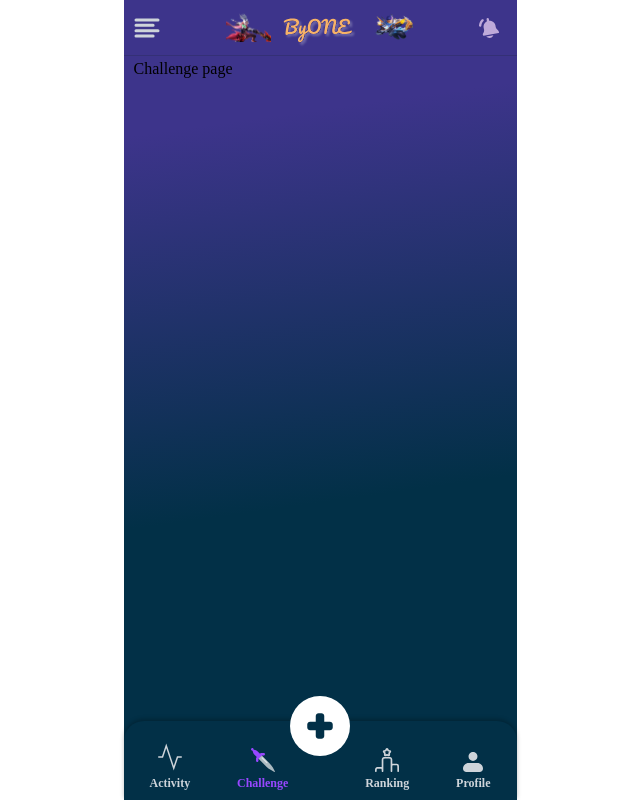
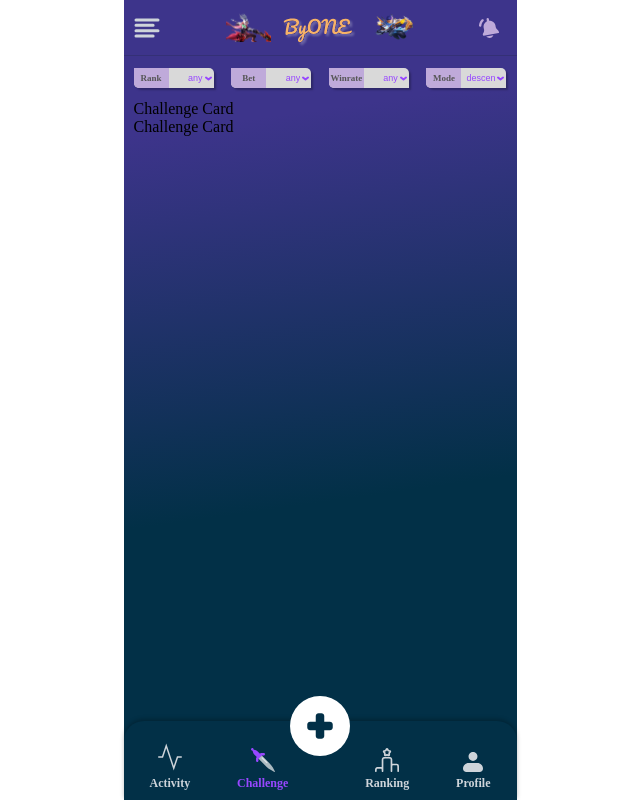
Before and after one commit to ZinMyoHtet1/ByOne-Frontend, a React (Vite) app: page /challenge in a window 1280 px wide. Shown: the whole page, without its empty margins (320-960 px from the left). Built offline with nearby package versions, Linux system fonts and the light colour scheme.

Commit message:
add filters for challenge card

```diff
--- a/src/assets/index.js
+++ b/src/assets/index.js
@@ -10,6 +10,7 @@ import notiBackBtn from "./noti-back-btn.svg";
 import squadIcon from "./squad-icon.svg";
 import settingIcon from "./setting-icon.svg";
 import logoutIcon from "./logout-icon.svg";
+import upArrowIcon from "./upArrow-icon.svg";
 
 export {
   appLogoIcon,
@@ -24,4 +25,5 @@ export {
   squadIcon,
   settingIcon,
   logoutIcon,
+  upArrowIcon,
 };
--- a/src/components/ActiveBattleCard/active-battle-card.css
+++ b/src/components/ActiveBattleCard/active-battle-card.css
@@ -3,6 +3,7 @@
   flex-direction: column;
   justify-content: flex-start;
   margin-bottom: 8px;
+  padding-top: 4px;
 }
 
 #active-battle-card .timer-container {
--- /dev/null
+++ b/src/components/ChallengeCard/ChallengeCard.jsx
@@ -0,0 +1,6 @@
+import "./challenge-card.css";
+const ChallengeCard = () => {
+  return <div className="challenge-card">Challenge Card</div>;
+};
+
+export default ChallengeCard;
--- /dev/null
+++ b/src/components/FilterChallenge/FilterChallenge.jsx
@@ -0,0 +1,40 @@
+/* eslint-disable react/prop-types */
+import { useState } from "react";
+import { upArrowIcon } from "../../assets";
+import "./filter-challenge.css";
+const FilterChallenge = ({ label, options, name, value, handleChange }) => {
+  const [touched, setTouched] = useState(false);
+  return (
+    <div className="filter">
+      <div className="label">{label}</div>
+      {/* <div className="options">{options}</div> */}
+      <div className="form-control options">
+        {/* <label htmlFor={name}>{label}</label> */}
+        <select
+          name={name}
+          id={name}
+          onChange={(e) => {
+            handleChange(e);
+            setTouched(false);
+          }}
+          value={value}
+          onFocus={() => setTouched(true)}
+          onBlur={() => setTouched(false)}
+        >
+          {options.map((option) => (
+            <option key={option.value} value={option.value}>
+              {option.label}
+            </option>
+          ))}
+        </select>
+        <img
+          src={upArrowIcon}
+          alt="up-arrow-icon"
+          className={`up-arrow-icon ${touched ? "touched" : ""}`}
+        />
+      </div>
+    </div>
+  );
+};
+
+export default FilterChallenge;
--- /dev/null
+++ b/src/components/FilterChallenge/filter-challenge.css
@@ -0,0 +1,57 @@
+.filter {
+  display: flex;
+  align-items: center;
+  justify-content: space-between;
+  width: 80px;
+  height: 20px;
+  background-color: var(--light-gray-color);
+  padding-right: 2px;
+  border-radius: 0 5px 0 5px;
+  box-shadow: 2px 2px 2px rgba(0, 0, 0, 0.25);
+}
+
+.filter .label {
+  display: flex;
+  align-items: center;
+  justify-content: center;
+  width: 35px;
+  height: 100%;
+  font-size: 9px;
+  font-weight: 600;
+  background-color: var(--white-purple-color);
+  border-bottom-left-radius: 5px;
+  color: #555555;
+  cursor: default;
+}
+
+.filter .options {
+  display: flex;
+  align-items: center;
+  justify-content: flex-end;
+}
+
+.filter .options select {
+  -webkit-appearance: none;
+  -moz-appearance: none;
+  appearance: none;
+  outline: none;
+  background-color: transparent;
+  font-size: 9px;
+  border: none;
+  text-align: end;
+  color: var(--purple-color);
+  padding-right: 2px;
+  cursor: pointer;
+}
+
+.filter .options img {
+  transition: all 0.3s ease;
+}
+
+.filter .options img.touched {
+  transform: rotate(180deg);
+}
+
+.filter .options select option {
+  font-size: 14px;
+}
--- /dev/null
+++ b/src/db/options.js
@@ -0,0 +1,27 @@
+const rankOptions = [
+  { label: "any", value: "any" },
+  { label: "glory", value: "gl" },
+  { label: "mythic", value: "my" },
+  { label: "legend", value: "lg" },
+];
+
+const betOptions = [
+  { label: "any", value: "any" },
+  { label: "30k-50k", value: "30-50" },
+  { label: "15k-30k", value: "15-30" },
+  { label: "5k-15k", value: "5-15" },
+];
+
+const winrateOptions = [
+  { label: "any", value: "any" },
+  { label: "85-90", value: "85-90" },
+  { label: "80-85", value: "80-85" },
+  { label: "75-80", value: "75-80" },
+];
+
+const modeOptions = [
+  { label: "descen", value: "descend" },
+  { label: "ascen", value: "ascend" },
+];
+
+export { rankOptions, betOptions, winrateOptions, modeOptions };
--- a/src/index.css
+++ b/src/index.css
@@ -24,6 +24,7 @@
   --dark-cyan-color: #023047;
   --gray-blue-color: #a0bbc9;
   --dark-blue-color: #1b263b;
+  --light-gray-color: #d9d9d9;
 }
 
 div,
@@ -40,7 +41,7 @@ li {
   /* overflow-y: scroll; */
   /* margin-bottom: 70px; */
   /* background-color: red; */
-  padding-top: 60px;
+  padding-top: 56px;
 }
 
 .full-page {
--- a/src/pages/Challenge/Challenge.jsx
+++ b/src/pages/Challenge/Challenge.jsx
@@ -1,7 +1,67 @@
 import "./challenge.css";
 
+import { useState } from "react";
+import {
+  rankOptions,
+  betOptions,
+  winrateOptions,
+  modeOptions,
+} from "../../db/options";
+import FilterChallenge from "../../components/FilterChallenge/FilterChallenge";
+import { ChallengeCard } from "../../components";
+
 const Challenge = () => {
-  return <div className="tab-page">Challenge page</div>;
+  const [initialValues, setInitialValues] = useState({
+    rank: "any",
+    bet: "any",
+    winrate: "any",
+    mode: "descen",
+  });
+
+  const handleChange = (e) => {
+    setInitialValues((prevValues) => {
+      return { ...prevValues, [e.target.name]: e.target.value };
+    });
+  };
+
+  return (
+    <div id="challenge" className="tab-page">
+      <div className="filter-container">
+        <FilterChallenge
+          label="Rank"
+          options={rankOptions}
+          name="rank"
+          value={initialValues.rank}
+          handleChange={handleChange}
+        />
+        <FilterChallenge
+          label="Bet"
+          options={betOptions}
+          name="bet"
+          value={initialValues.bet}
+          handleChange={handleChange}
+        />
+        <FilterChallenge
+          label="Winrate"
+          options={winrateOptions}
+          name="winrate"
+          value={initialValues.winrate}
+          handleChange={handleChange}
+        />
+        <FilterChallenge
+          label="Mode"
+          options={modeOptions}
+          name="mode"
+          value={initialValues.mode}
+          handleChange={handleChange}
+        />
+      </div>
+      <div className="challenge-container">
+        <ChallengeCard />
+        <ChallengeCard />
+      </div>
+    </div>
+  );
 };
 
 export default Challenge;
--- a/src/pages/Challenge/challenge.css
+++ b/src/pages/Challenge/challenge.css
@@ -0,0 +1,6 @@
+#challenge .filter-container {
+  padding: 12px 0;
+  display: flex;
+  align-items: center;
+  justify-content: space-between;
+}
```
Also changed, not shown: src/components/index.js (+6 -1 lines), src/assets/upArrow-icon.svg (added), src/components/ChallengeCard/challenge-card.css (added).
